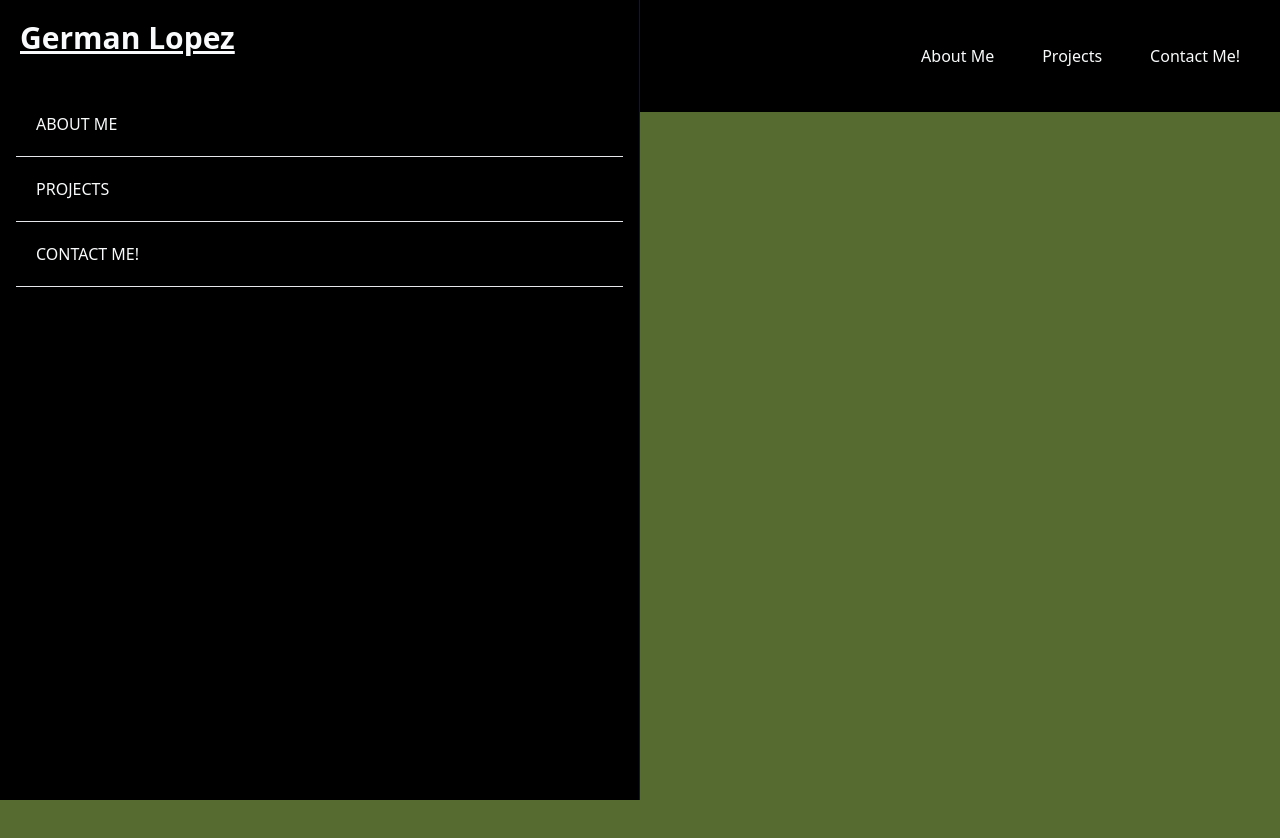
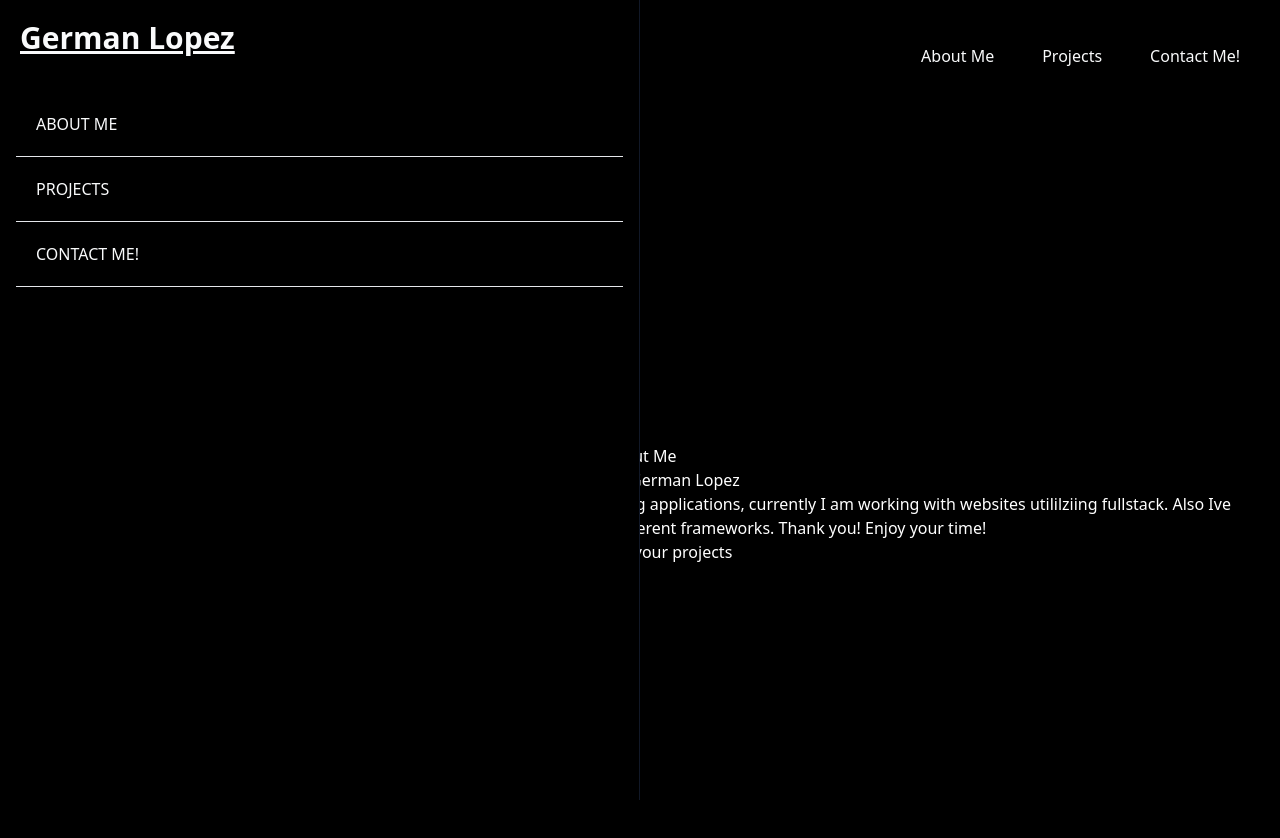
Before and after one commit to CougarChan/Web-PortFolio, a React (Create React App) app in the folder web-port/: page / in a window 1280 px wide. Shown: the top 838 px of the page. Before the commit the page ends 800 px from the top, so only its background shows below. Built offline with nearby package versions, Linux system fonts and the light colour scheme.

Commit message:
currently have bug but doing hero rn

```diff
--- a/web-port/src/App.js
+++ b/web-port/src/App.js
@@ -1,13 +1,14 @@
 import React from "react";
 import Nav from "./Components/Navbar";
+import About  from "./Components/About-Me"
 
 
 function App() {
    return (
-
-        <Nav></Nav>
-
-
+    <div>
+        <Nav/>
+        <About/>
+    </div>
 
 
 
--- a/web-port/src/Components/About-Me.jsx
+++ b/web-port/src/Components/About-Me.jsx
@@ -1,9 +1,27 @@
 import React from "react";
+import {TiChevronRight} from "react-icons/ti"
 
-const about = () => {
+const About = () => {
 
   return (
+  <div  id= "About"  className="text-white w-full h-screen ">
 
+    <div className=" bg-black  h-full  mx-auto px-8 text-center  flex flex-col justify-center">
+
+         <h1>About Me</h1>
+         <h2>My name is German Lopez</h2>
+         <p>Welcome to my Portfolio! I am a full-stack developer who specalize in a building applications, currently I am working with websites utililziing fullstack. Also Ive worked in building applications and using different frameworks. Thank you! Enjoy your time! </p>
+
+         <div>
+      <button className="">Take me to your projects <TiChevronRight/></button>
+    </div>
+    </div>
+
+
+
+
+
+  </div>
 
 
   )
@@ -11,3 +29,4 @@ const about = () => {
 
 
 }
+export default About;
--- a/web-port/src/Components/Navbar.jsx
+++ b/web-port/src/Components/Navbar.jsx
@@ -5,8 +5,13 @@ import { useState } from "react";
 
 
 const Nav = () => {
-   const  [set, setTime] =useState(false)
-   const handleClick = () => setTime(!set)
+
+   const  [set, setTime] =useState(false);
+
+   const handleClick = () => {
+    setTime(!set);
+   };
+
    return (
     <div className=" flex mx-auto px-4 bg-[#000]  justify-between items-center text-gray-50 h-28" >
          <h2 className=" text-3xl font-bold underline "> German Lopez
@@ -18,10 +23,10 @@ const Nav = () => {
            </ul>
 
           <div onClick={handleClick} className= "block md:hidden">
-           {!set ? <GoGrabber size={30}/> : <GoX size={30}/>}
+           {!set ? <GoX size={30}/> :<GoGrabber size={30}/>}
           </div>
 
-            <div className={ !set ?  "fixed left-0 top-0 w-[50%]  h-full border-r border-r-gray-900  bg-black ease-in-out  duration-300" :"fixed left-[-100%]"}>
+            <div className={ !set ? "fixed left-0 top-0 w-[50%] h-full border-r border-r-gray-900  bg-black ease-in-out  duration-500" :"fixed left-[-100%]"}>
             <h2 className="  text-3xl font-bold underline m-5"> German Lopez </h2>
             <ul className=" uppercase p-4 ">
               <li className="p-5 border-b ">About Me</li>
--- a/web-port/src/index.css
+++ b/web-port/src/index.css
@@ -12,9 +12,3 @@
 
 
   }
-
-
-body{
-  background-color: darkolivegreen;
-
-}
```
